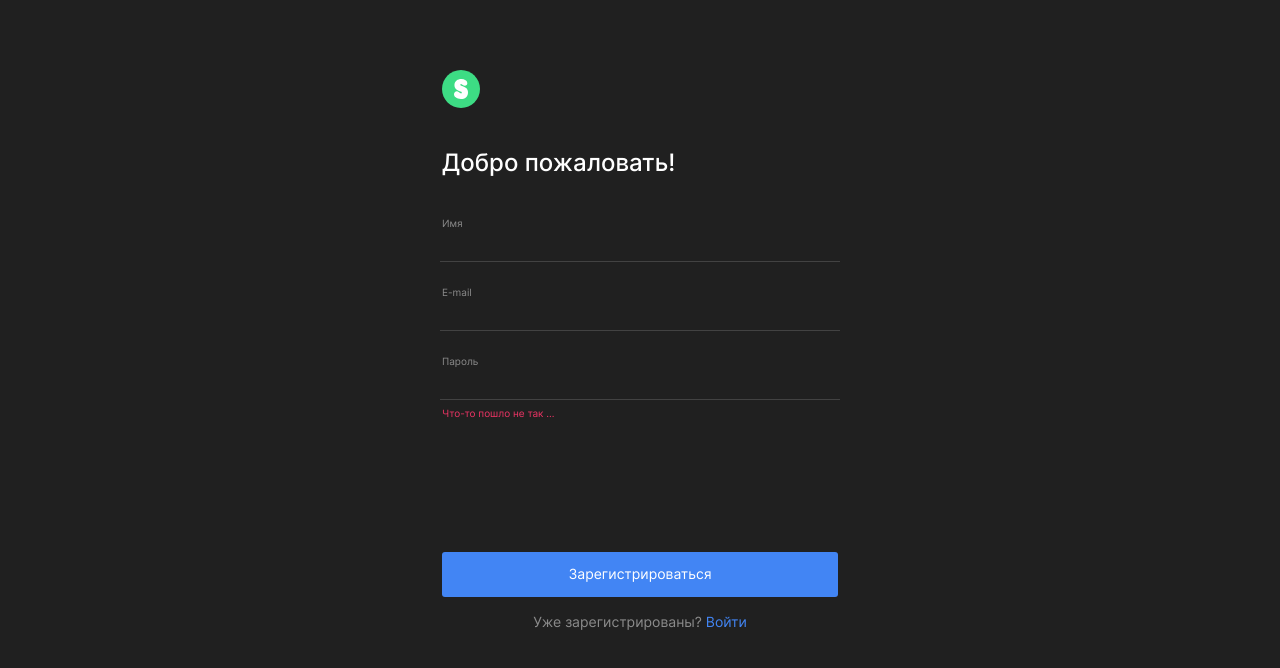
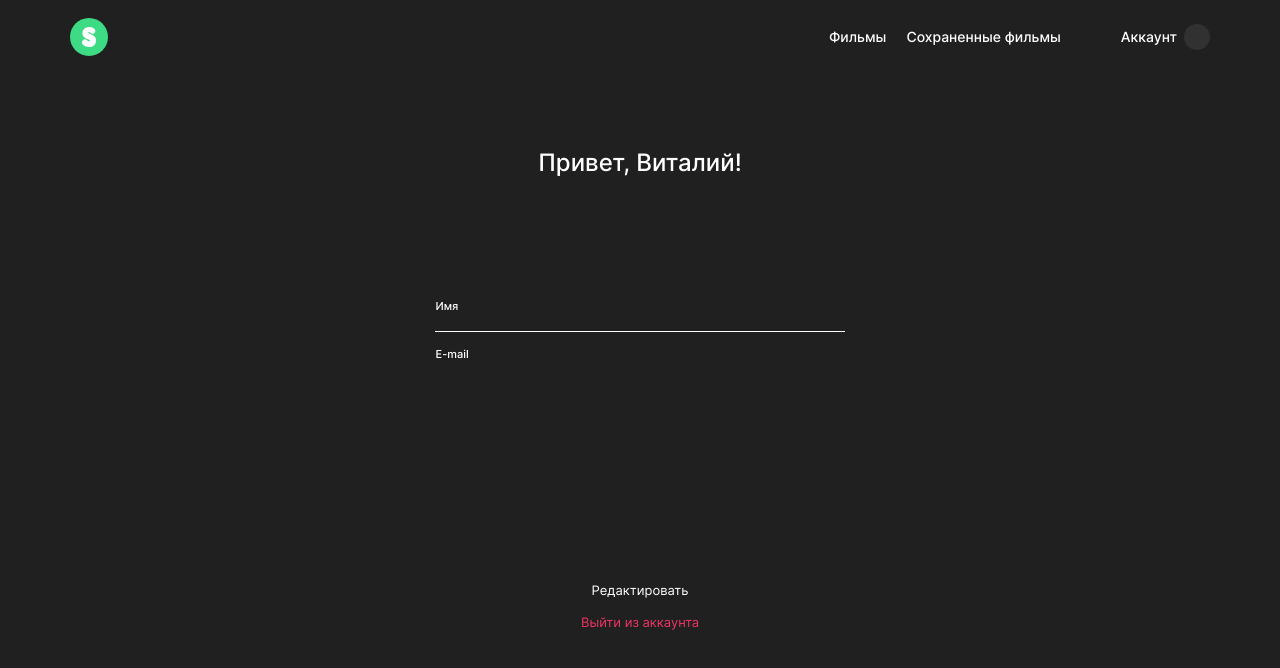
Before and after one commit to aleksandrshd/movies-explorer-frontend, a React (Create React App) app: page / in a window 1280 px wide. Shown: the top 668 px of the page. Built offline with nearby package versions, Linux system fonts and the light colour scheme.

Commit message:
Cделана страница профиля в 1280px

```diff
--- a/src/components/App/App.js
+++ b/src/components/App/App.js
@@ -1,11 +1,13 @@
 import './App.css';
 
-import Register from "../Register/Register";
+import Header from "../Header/Header";
+import Profile from "../Profile/Profile";
 
 function App() {
   return (
     <div className="App">
-      <Register />
+      <Header />
+      <Profile />
     </div>
   );
 }
--- /dev/null
+++ b/src/components/Header/Header.css
@@ -0,0 +1,47 @@
+.header {
+    display: flex;
+    justify-content: space-between;
+    padding: 18px 70px;
+}
+
+.header__container {
+    display: flex;
+    align-items: center;
+    gap: 20px;
+}
+
+.header__logo {
+    width: 38px;
+    height: 38px;
+    background-size: contain;
+    background-repeat: no-repeat;
+    background-image: url(../../images/logo.svg);
+    align-self: start;
+}
+
+.header__link {
+    text-decoration: none;
+    color: #fff;
+    transition: opacity .4s linear;
+    font-weight: 500;
+    font-size: 14px;
+    line-height: 18px;
+    display: flex;
+    align-items: center;
+}
+
+.header__link:hover {
+    opacity: .6;
+}
+
+.header__link:last-of-type {
+    margin-left: 40px;
+}
+
+.header__account-logo {
+    width: 26px;
+    height: 26px;
+    background-color: #313131;
+    border-radius: 50%;
+    margin-left: 7px;
+}
--- /dev/null
+++ b/src/components/Header/Header.js
@@ -0,0 +1,20 @@
+import {Link} from "react-router-dom";
+
+import './Header.css'
+
+export default function Header() {
+
+  return (
+    <header className="header">
+
+      <div className="header__logo"></div>
+      <div className="header__container">
+        <Link className="header__link" to="/sign-in">Фильмы</Link>
+        <Link className="header__link" to="/sign-up">Сохраненные фильмы</Link>
+        <Link className="header__link" to="/sign-up">Аккаунт
+        <div className="header__account-logo"></div></Link>
+      </div>
+
+    </header>
+  );
+}
--- /dev/null
+++ b/src/components/Profile/Profile.css
@@ -0,0 +1,66 @@
+.profile__form {
+    display: flex;
+    flex-direction: column;
+    align-items: center;
+    color: #fff;
+    max-width: 410px;
+    margin: 0 auto;
+}
+
+.profile__header {
+    font-weight: 500;
+    font-size: 24px;
+    line-height: 29px;
+    margin: 74px auto 123px;
+}
+
+.profile__container {
+    display: flex;
+    justify-content: space-between;
+}
+
+.profile__label {
+    font-weight: 500;
+    font-size: 11px;
+    line-height: 13px;
+    color: #fff;
+    align-self: start;
+    width: 205px;
+    padding-left: 5px;
+}
+
+.profile__input {
+    background-color: transparent;
+    border: none;
+    outline: none;
+    font-size: 11px;
+    line-height: 13px;
+    color: #fff;
+    width: 205px;
+    text-align: right;
+}
+
+.profile__border {
+    width: 100%;
+    border-bottom: 1px solid white;
+    margin: 16px auto;
+}
+
+.profile__button {
+    background-color: transparent;
+    color: #fff;
+    border: none;
+    font-size: 13px;
+    transition: opacity .4s linear;
+    cursor: pointer;
+    margin-top: 219px;
+}
+
+.profile__button:hover {
+    opacity: .6;
+}
+
+.profile__button-exit {
+    color: #EE3465;
+    margin-top: 15px;
+}
--- /dev/null
+++ b/src/components/Profile/Profile.js
@@ -0,0 +1,28 @@
+import './Profile.css'
+
+
+export default function Profile() {
+
+  return (<form className="profile__form"
+                noValidate>
+    <h2 className="profile__header">Привет, Виталий!</h2>
+    <div className="profile__container">
+      <label className="profile__label" htmlFor="email">Имя</label>
+      <input
+        className="profile__input"
+        name="name"/>
+    </div>
+    <div className="profile__border"></div>
+    <div className="profile__container">
+      <label className="profile__label" htmlFor="email">E-mail</label>
+      <input
+        className="profile__input"
+        type="email"
+        name="name"/>
+    </div>
+    <span className="profile__error"></span>
+    <button className="profile__button">Редактировать</button>
+    <button className="profile__button profile__button-exit">Выйти из аккаунта</button>
+  </form>);
+
+}
```
